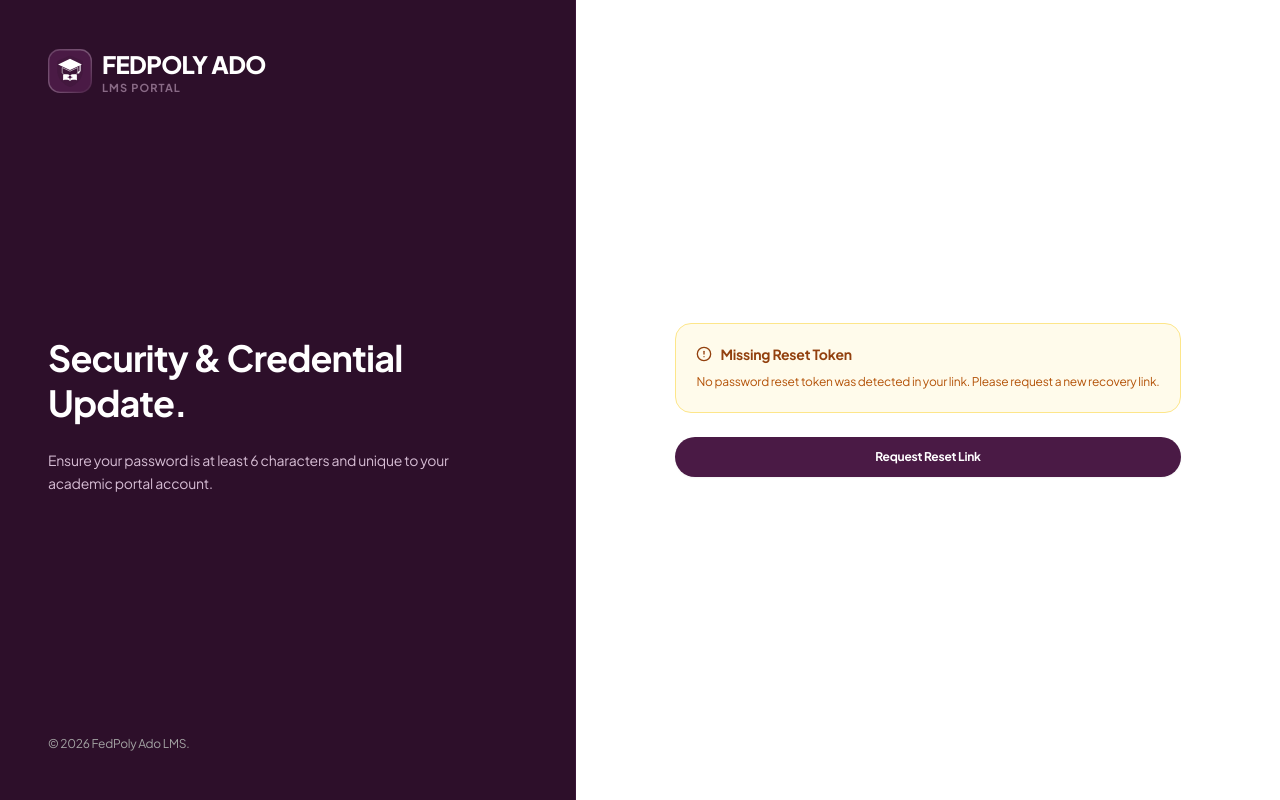
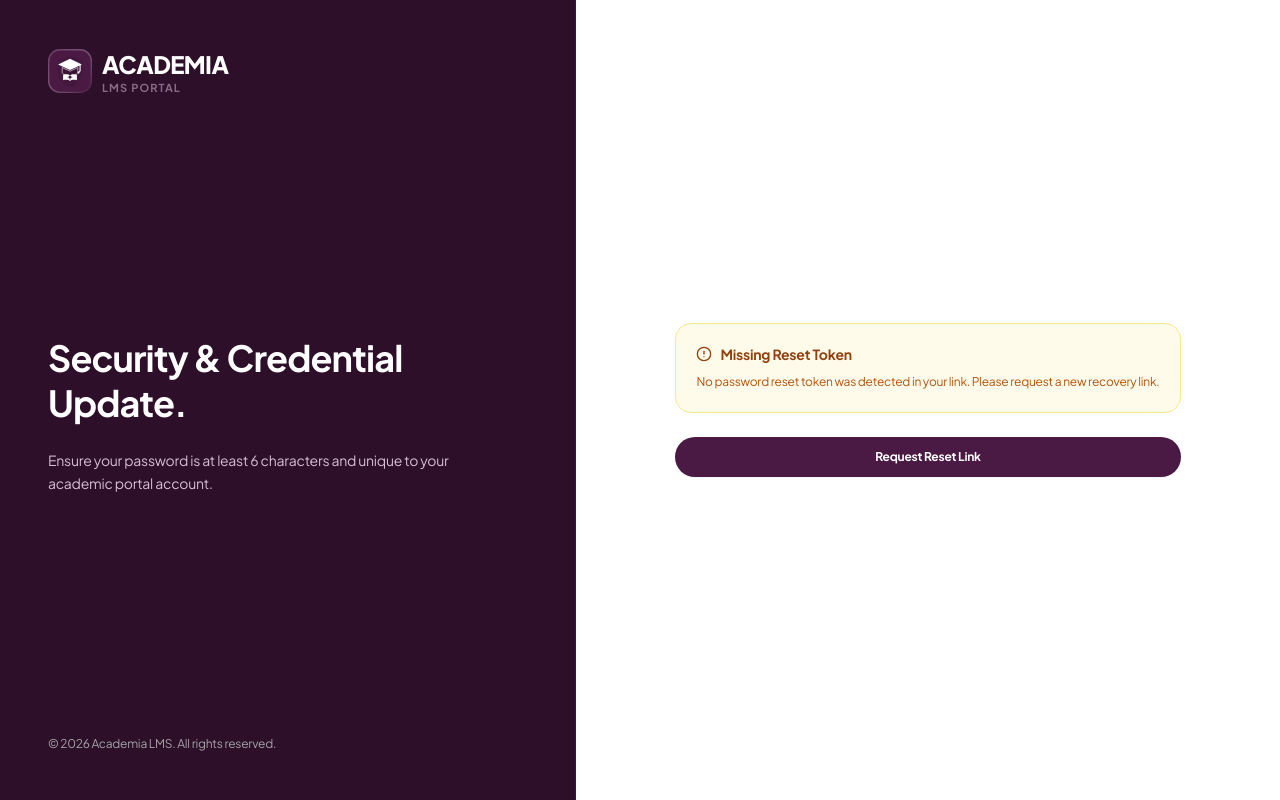
Before and after one commit to midexol/LMS, a Next.js app: page /reset-password in a window 1280 px wide. Built offline with nearby package versions, Linux system fonts and the light colour scheme; no server answers.

Commit message:
fix(branding): restore brand name to Academia and attribute Federal Polytechnic Ado-Ekiti in footer

```diff
--- a/src/app/LandingPage.tsx
+++ b/src/app/LandingPage.tsx
@@ -546,12 +546,15 @@ export function LandingPage({
             <div className="col-span-2 space-y-4">
               <div className="flex items-center gap-3">
                 <div className="w-9 h-9 rounded-2xl bg-[#4A1A45] flex items-center justify-center text-white font-bold text-lg shadow-sm">
-                  F
+                  A
                 </div>
-                <span className="font-black text-xl text-white tracking-tight">FEDPOLY ADO</span>
+                <span className="font-black text-xl text-white tracking-tight">ACADEMIA</span>
               </div>
               <p className="text-xs leading-relaxed max-w-sm text-neutral-400">
-                The Federal Polytechnic, Ado-Ekiti Learning Management System combining structured polytechnic curricula, automated evaluation, and comprehensive academic telemetry.
+                Academia is a modern polytechnic learning management system combining structured curricula, automated evaluation, and comprehensive academic telemetry.
+              </p>
+              <p className="text-[11px] font-semibold text-[#D6BDD4]">
+                A product of The Federal Polytechnic, Ado-Ekiti
               </p>
             </div>
 
@@ -614,7 +617,7 @@ export function LandingPage({
 
           {/* Subfooter */}
           <div className="pt-8 border-t border-[#3B1537] flex flex-col sm:flex-row items-center justify-between gap-4 text-xs">
-            <p>&copy; {new Date().getFullYear()} The Federal Polytechnic, Ado-Ekiti. All rights reserved.</p>
+            <p>&copy; {new Date().getFullYear()} Academia LMS. A product of The Federal Polytechnic, Ado-Ekiti. All rights reserved.</p>
             <div className="flex flex-wrap items-center gap-6">
               <button onClick={() => setPolicyModal("privacy")} className="hover:text-white transition-colors">
                 Privacy Policy
@@ -651,7 +654,7 @@ export function LandingPage({
                 <h3 className="font-heading font-bold text-2xl text-black">Academic Integrity Policy</h3>
                 <div className="text-xs text-neutral-600 space-y-3 leading-relaxed">
                   <p>
-                    Federal Polytechnic Ado-Ekiti LMS is grounded in rigorous collegiate scholarship. Every course enforces our <strong>Single Active Enrollment Lock</strong>, guaranteeing students maintain deep, unfragmented immersion in their studies.
+                    Academia LMS is grounded in rigorous collegiate scholarship. Every course enforces our <strong>Single Active Enrollment Lock</strong>, guaranteeing students maintain deep, unfragmented immersion in their studies.
                   </p>
                   <p>
                     All assignments undergo automated rubric benchmarking. Work must meet or exceed a strict <strong>70% mastery standard</strong> to unlock subsequent lessons.
@@ -687,7 +690,7 @@ export function LandingPage({
                 <h3 className="font-heading font-bold text-2xl text-black">Terms of Service</h3>
                 <div className="text-xs text-neutral-600 space-y-3 leading-relaxed">
                   <p>
-                    By registering for FedPoly Ado LMS, you commit to maintaining authentic academic conduct across all lecture coursework, discussion forums, and evaluations.
+                    By registering for Academia LMS, you commit to maintaining authentic academic conduct across all lecture coursework, discussion forums, and evaluations.
                   </p>
                   <p>
                     Enrollment grants non-exclusive, personal access to instructional materials. Course materials, video assets, and rubric prompts may not be redistributed without institutional consent.
@@ -705,7 +708,7 @@ export function LandingPage({
                 <h3 className="font-heading font-bold text-2xl text-black">The Honor Code</h3>
                 <div className="text-xs text-neutral-600 space-y-3 leading-relaxed">
                   <div className="p-4 rounded-2xl bg-neutral-50 border border-neutral-200 italic text-neutral-800 text-sm font-medium">
-                    &ldquo;As a scholar at Federal Polytechnic Ado-Ekiti, I pledge to dedicate my complete attention to my active course, produce honest and rigorous academic work, and support the scholarly growth of my peers.&rdquo;
+                    &ldquo;As a scholar on Academia LMS, I pledge to dedicate my complete attention to my active course, produce honest and rigorous academic work, and support the scholarly growth of my peers.&rdquo;
                   </div>
                   <ul className="space-y-1.5 list-disc pl-4 text-neutral-600">
                     <li>One active course focus until verified completion.</li>
@@ -737,7 +740,7 @@ export function LandingPage({
                 <h3 className="font-heading font-bold text-2xl text-black">Accessibility Statement</h3>
                 <div className="text-xs text-neutral-600 space-y-3 leading-relaxed">
                   <p>
-                    FedPoly Ado LMS is engineered to comply with WCAG 2.1 Level AA specifications. We prioritize high contrast, legible typography, keyboard accessibility, and screen reader compatibility.
+                    Academia LMS is engineered to comply with WCAG 2.1 Level AA specifications. We prioritize high contrast, legible typography, keyboard accessibility, and screen reader compatibility.
                   </p>
                   <p>
                     If you encounter any accessibility barrier, our academic support team is dedicated to providing tailored accommodations.
--- a/src/app/api/auth/verify-email/route.ts
+++ b/src/app/api/auth/verify-email/route.ts
@@ -70,7 +70,7 @@ export async function POST(req: Request) {
 
     return NextResponse.json({
       success: true,
-      message: "Email verified successfully! Welcome to FEDPOLY ADO LMS.",
+      message: "Email verified successfully! Welcome to ACADEMIA LMS.",
       user: {
         id: updatedUser.id,
         name: updatedUser.name,
--- a/src/app/forgot-password/page.tsx
+++ b/src/app/forgot-password/page.tsx
@@ -52,7 +52,7 @@ export default function ForgotPasswordPage() {
         </div>
 
         <div className="relative text-xs text-neutral-400">
-          © {new Date().getFullYear()} FedPoly Ado LMS.
+          &copy; {new Date().getFullYear()} Academia LMS. All rights reserved.
         </div>
       </div>
 
--- a/src/app/layout.tsx
+++ b/src/app/layout.tsx
@@ -3,8 +3,8 @@ import "./globals.css";
 import { PrivyClientProvider } from "@/components/providers/PrivyClientProvider";
 
 export const metadata: Metadata = {
-  title: "FEDPOLY ADO LMS - Federal Polytechnic Ado-Ekiti",
-  description: "Official Federal Polytechnic Ado-Ekiti Learning Management System featuring single course progression, accredited curriculum, and instructor evaluation studio.",
+  title: "Academia LMS - The Premier E-Learning Platform",
+  description: "Academia is a modern polytechnic learning management system featuring single course progression, accredited curriculum, and instructor evaluation studio. A product of The Federal Polytechnic, Ado-Ekiti.",
   icons: {
     icon: "/icon.svg",
     shortcut: "/icon.svg",
--- a/src/app/login/page.tsx
+++ b/src/app/login/page.tsx
@@ -69,7 +69,7 @@ export default function LoginPage() {
           </div>
         </div>
 
-        <p className="relative text-neutral-400 text-xs">&copy; {new Date().getFullYear()} FedPoly Ado LMS. All rights reserved.</p>
+        <p className="relative text-neutral-400 text-xs">&copy; {new Date().getFullYear()} Academia LMS. All rights reserved.</p>
       </div>
 
       {/* Right panel — Form */}
--- a/src/app/not-found.tsx
+++ b/src/app/not-found.tsx
@@ -98,7 +98,7 @@ export default function NotFound() {
 
         {/* Footer info */}
         <p className="text-[11px] text-neutral-400 font-mono">
-          Status: 404_HTTP_NOT_FOUND &bull; FedPoly Ado LMS Portal
+          Status: 404_HTTP_NOT_FOUND &bull; Academia LMS Portal
         </p>
       </div>
     </div>
--- a/src/app/reset-password/page.tsx
+++ b/src/app/reset-password/page.tsx
@@ -83,7 +83,7 @@ function ResetPasswordForm() {
           Set New Password
         </h1>
         <p className="text-neutral-500 text-xs mt-1">
-          Choose a secure password for your FedPoly Ado LMS account.
+          Choose a secure password for your Academia LMS account.
         </p>
       </div>
 
@@ -188,7 +188,7 @@ export default function ResetPasswordPage() {
         </div>
 
         <div className="relative text-xs text-neutral-400">
-          © {new Date().getFullYear()} FedPoly Ado LMS.
+          &copy; {new Date().getFullYear()} Academia LMS. All rights reserved.
         </div>
       </div>
 
--- a/src/app/signup/page.tsx
+++ b/src/app/signup/page.tsx
@@ -102,7 +102,7 @@ export default function SignupPage() {
           </div>
         </div>
 
-        <p className="relative text-neutral-400 text-xs">&copy; {new Date().getFullYear()} FedPoly Ado LMS. All rights reserved.</p>
+        <p className="relative text-neutral-400 text-xs">&copy; {new Date().getFullYear()} Academia LMS. All rights reserved.</p>
       </div>
 
       {/* Right panel — Form */}
--- a/src/app/verify-email/page.tsx
+++ b/src/app/verify-email/page.tsx
@@ -190,7 +190,7 @@ function VerifyEmailContent() {
 
       {/* Footer */}
       <div className="text-center py-4 text-[11px] text-neutral-400">
-        &copy; {new Date().getFullYear()} Federal Polytechnic Ado-Ekiti LMS. All rights reserved.
+        &copy; {new Date().getFullYear()} ACADEMIA LMS. All rights reserved.
       </div>
     </div>
   );
--- a/src/components/ui/BrandLogo.tsx
+++ b/src/components/ui/BrandLogo.tsx
@@ -5,7 +5,7 @@ import Link from "next/link";
 
 export function AcademiaLogoIcon({ className = "w-8 h-8" }: { className?: string }) {
   return (
-    <svg viewBox="0 0 48 48" fill="none" xmlns="http://www.w3.org/2000/svg" className={className} aria-label="FedPoly Ado Crest">
+    <svg viewBox="0 0 48 48" fill="none" xmlns="http://www.w3.org/2000/svg" className={className} aria-label="Academia Crest">
       {/* Outer rounded container with FedPoly purple background */}
       <rect width="48" height="48" rx="13" fill="#4A1A45" />
       <rect x="0.75" y="0.75" width="46.5" height="46.5" rx="12.25" stroke="url(#brand_border_grad)" strokeWidth="1.5" strokeOpacity="0.4" />
@@ -71,7 +71,7 @@ export function BrandLogo({
             variant === "light" ? "text-white" : "text-[#4A1A45]"
           }`}
         >
-          FEDPOLY ADO
+          ACADEMIA
         </span>
         {showSubtitle && (
           <span className={`font-bold tracking-widest uppercase text-[#896A86] mt-0.5 ${subSize}`}>
--- a/src/lib/mail/templates.ts
+++ b/src/lib/mail/templates.ts
@@ -46,7 +46,7 @@ export function getEnrollmentEmailTemplate(data: EnrollmentEmailData): { subject
     html: `
       <div style="font-family: -apple-system, BlinkMacSystemFont, 'Segoe UI', Roboto, Helvetica, Arial, sans-serif; max-width: 600px; margin: 0 auto; padding: 24px; border: 1px solid #e5e5e5; border-radius: 16px; background-color: #ffffff; color: #000000;">
         <div style="border-bottom: 2px solid #4A1A45; padding-bottom: 16px; margin-bottom: 20px;">
-          <h1 style="color: #4A1A45; font-size: 20px; font-weight: 800; margin: 0; letter-spacing: -0.5px;">FEDPOLY ADO LMS</h1>
+          <h1 style="color: #4A1A45; font-size: 20px; font-weight: 800; margin: 0; letter-spacing: -0.5px;">ACADEMIA LMS</h1>
           <p style="color: #4A1A45; font-size: 12px; font-weight: 700; margin: 4px 0 0 0; text-transform: uppercase;">Official Enrollment Notice</p>
         </div>
         <p style="color: #333333; font-size: 15px; line-height: 1.6;">Hello <strong>${data.studentName}</strong>,</p>
@@ -68,7 +68,7 @@ export function getGradeEmailTemplate(data: GradeEmailData): { subject: string;
     html: `
       <div style="font-family: -apple-system, BlinkMacSystemFont, 'Segoe UI', Roboto, Helvetica, Arial, sans-serif; max-width: 600px; margin: 0 auto; padding: 24px; border: 1px solid #e5e5e5; border-radius: 16px; background-color: #ffffff; color: #000000;">
         <div style="border-bottom: 2px solid #4A1A45; padding-bottom: 16px; margin-bottom: 20px;">
-          <h1 style="color: #4A1A45; font-size: 20px; font-weight: 800; margin: 0; letter-spacing: -0.5px;">FEDPOLY ADO LMS</h1>
+          <h1 style="color: #4A1A45; font-size: 20px; font-weight: 800; margin: 0; letter-spacing: -0.5px;">ACADEMIA LMS</h1>
           <p style="color: #4A1A45; font-size: 12px; font-weight: 700; margin: 4px 0 0 0; text-transform: uppercase;">Assignment Evaluation</p>
         </div>
         <p style="color: #333333; font-size: 15px; line-height: 1.6;">Hello <strong>${data.studentName}</strong>,</p>
@@ -95,7 +95,7 @@ export function getGradeOverrideEmailTemplate(data: GradeOverrideEmailData): { s
     html: `
       <div style="font-family: -apple-system, BlinkMacSystemFont, 'Segoe UI', Roboto, Helvetica, Arial, sans-serif; max-width: 600px; margin: 0 auto; padding: 24px; border: 1px solid #e5e5e5; border-radius: 16px; background-color: #ffffff; color: #000000;">
         <div style="border-bottom: 2px solid #4A1A45; padding-bottom: 16px; margin-bottom: 20px;">
-          <h1 style="color: #4A1A45; font-size: 20px; font-weight: 800; margin: 0; letter-spacing: -0.5px;">FEDPOLY ADO LMS</h1>
+          <h1 style="color: #4A1A45; font-size: 20px; font-weight: 800; margin: 0; letter-spacing: -0.5px;">ACADEMIA LMS</h1>
           <p style="color: #4A1A45; font-size: 12px; font-weight: 700; margin: 4px 0 0 0; text-transform: uppercase;">Instructor Grade Review</p>
         </div>
         <p style="color: #333333; font-size: 15px; line-height: 1.6;">Hello <strong>${data.studentName}</strong>,</p>
@@ -127,7 +127,7 @@ export function getAnnouncementEmailTemplate(data: AnnouncementEmailData): { sub
     html: `
       <div style="font-family: -apple-system, BlinkMacSystemFont, 'Segoe UI', Roboto, Helvetica, Arial, sans-serif; max-width: 600px; margin: 0 auto; padding: 24px; border: 1px solid #e5e5e5; border-radius: 16px; background-color: #ffffff; color: #000000;">
         <div style="border-bottom: 2px solid #4A1A45; padding-bottom: 16px; margin-bottom: 20px;">
-          <h1 style="color: #4A1A45; font-size: 20px; font-weight: 800; margin: 0; letter-spacing: -0.5px;">FEDPOLY ADO LMS</h1>
+          <h1 style="color: #4A1A45; font-size: 20px; font-weight: 800; margin: 0; letter-spacing: -0.5px;">ACADEMIA LMS</h1>
           <p style="color: #4A1A45; font-size: 12px; font-weight: 700; margin: 4px 0 0 0; text-transform: uppercase;">New Course Announcement</p>
         </div>
         <p style="color: #333333; font-size: 15px; line-height: 1.6;">Hello <strong>${data.studentName}</strong>,</p>
@@ -150,7 +150,7 @@ export function getCourseUpdateEmailTemplate(data: CourseUpdateEmailData): { sub
     html: `
       <div style="font-family: -apple-system, BlinkMacSystemFont, 'Segoe UI', Roboto, Helvetica, Arial, sans-serif; max-width: 600px; margin: 0 auto; padding: 24px; border: 1px solid #e5e5e5; border-radius: 16px; background-color: #ffffff; color: #000000;">
         <div style="border-bottom: 2px solid #4A1A45; padding-bottom: 16px; margin-bottom: 20px;">
-          <h1 style="color: #4A1A45; font-size: 20px; font-weight: 800; margin: 0; letter-spacing: -0.5px;">FEDPOLY ADO LMS</h1>
+          <h1 style="color: #4A1A45; font-size: 20px; font-weight: 800; margin: 0; letter-spacing: -0.5px;">ACADEMIA LMS</h1>
           <p style="color: #4A1A45; font-size: 12px; font-weight: 700; margin: 4px 0 0 0; text-transform: uppercase;">Curriculum &amp; Materials Update</p>
         </div>
         <p style="color: #333333; font-size: 15px; line-height: 1.6;">Hello <strong>${data.studentName}</strong>,</p>
@@ -172,7 +172,7 @@ export function getCompletionEmailTemplate(data: CompletionEmailData): { subject
     html: `
       <div style="font-family: -apple-system, BlinkMacSystemFont, 'Segoe UI', Roboto, Helvetica, Arial, sans-serif; max-width: 600px; margin: 0 auto; padding: 24px; border: 1px solid #e5e5e5; border-radius: 16px; background-color: #ffffff; color: #000000;">
         <div style="border-bottom: 2px solid #4A1A45; padding-bottom: 16px; margin-bottom: 20px;">
-          <h1 style="color: #4A1A45; font-size: 20px; font-weight: 800; margin: 0; letter-spacing: -0.5px;">FEDPOLY ADO LMS</h1>
+          <h1 style="color: #4A1A45; font-size: 20px; font-weight: 800; margin: 0; letter-spacing: -0.5px;">ACADEMIA LMS</h1>
           <p style="color: #4A1A45; font-size: 12px; font-weight: 700; margin: 4px 0 0 0; text-transform: uppercase;">Official Course Completion</p>
         </div>
         <p style="color: #333333; font-size: 15px; line-height: 1.6;">Hearty congratulations, <strong>${data.studentName}</strong>!</p>
@@ -198,15 +198,15 @@ export interface PasswordResetEmailData {
 
 export function getPasswordResetEmailTemplate(data: PasswordResetEmailData): { subject: string; html: string } {
   return {
-    subject: "Reset Your Account Password - FEDPOLY ADO LMS",
+    subject: "Reset Your Account Password - ACADEMIA LMS",
     html: `
       <div style="font-family: -apple-system, BlinkMacSystemFont, 'Segoe UI', Roboto, Helvetica, Arial, sans-serif; max-width: 600px; margin: 0 auto; padding: 24px; border: 1px solid #e5e5e5; border-radius: 16px; background-color: #ffffff; color: #000000;">
         <div style="border-bottom: 2px solid #4A1A45; padding-bottom: 16px; margin-bottom: 20px;">
-          <h1 style="color: #4A1A45; font-size: 20px; font-weight: 800; margin: 0; letter-spacing: -0.5px;">FEDPOLY ADO LMS</h1>
+          <h1 style="color: #4A1A45; font-size: 20px; font-weight: 800; margin: 0; letter-spacing: -0.5px;">ACADEMIA LMS</h1>
           <p style="color: #4A1A45; font-size: 12px; font-weight: 700; margin: 4px 0 0 0; text-transform: uppercase;">Security Notification</p>
         </div>
         <p style="color: #333333; font-size: 15px; line-height: 1.6;">Hello <strong>${data.userName}</strong>,</p>
-        <p style="color: #333333; font-size: 15px; line-height: 1.6;">We received a request to reset your password for your FEDPOLY ADO LMS account. Click the button below to choose a new password:</p>
+        <p style="color: #333333; font-size: 15px; line-height: 1.6;">We received a request to reset your password for your ACADEMIA LMS account. Click the button below to choose a new password:</p>
 
         <div style="text-align: center; margin: 32px 0;">
           <a href="${data.resetUrl}" style="background-color: #4A1A45; color: #ffffff; padding: 14px 28px; border-radius: 10px; font-weight: 700; font-size: 14px; text-decoration: none; display: inline-block;">Reset My Password</a>
@@ -229,17 +229,17 @@ export interface VerificationEmailData {
 
 export function getVerificationEmailTemplate(data: VerificationEmailData): { subject: string; html: string } {
   return {
-    subject: "Verify Your Email Address - FEDPOLY ADO LMS",
+    subject: "Verify Your Email Address - ACADEMIA LMS",
     html: `
       <div style="font-family: -apple-system, BlinkMacSystemFont, 'Segoe UI', Roboto, Helvetica, Arial, sans-serif; max-width: 600px; margin: 0 auto; padding: 32px 24px; border: 1px solid #e5e5e5; border-radius: 16px; background-color: #ffffff; color: #111111;">
         <div style="border-bottom: 2px solid #4A1A45; padding-bottom: 16px; margin-bottom: 24px;">
-          <h1 style="color: #4A1A45; font-size: 22px; font-weight: 800; margin: 0; letter-spacing: -0.5px;">FEDPOLY ADO LMS</h1>
+          <h1 style="color: #4A1A45; font-size: 22px; font-weight: 800; margin: 0; letter-spacing: -0.5px;">ACADEMIA LMS</h1>
           <p style="color: #4A1A45; font-size: 12px; font-weight: 700; margin: 4px 0 0 0; text-transform: uppercase;">Official Account Verification</p>
         </div>
 
         <p style="color: #222222; font-size: 15px; line-height: 1.6; margin: 0 0 12px 0;">Hello <strong>${data.userName}</strong>,</p>
         <p style="color: #444444; font-size: 14px; line-height: 1.6; margin: 0 0 20px 0;">
-          Welcome to the Federal Polytechnic Ado-Ekiti e-Learning Platform. To activate your student profile and enable course enrollments, please confirm your email address:
+          Welcome to ACADEMIA LMS. To activate your student profile and enable course enrollments, please confirm your email address:
         </p>
 
         <div style="text-align: center; margin: 32px 0;">
@@ -268,11 +268,11 @@ export interface WelcomeEmailData {
 
 export function getWelcomeEmailTemplate(data: WelcomeEmailData): { subject: string; html: string } {
   return {
-    subject: "Welcome to FEDPOLY ADO LMS - Account Verified",
+    subject: "Welcome to ACADEMIA LMS - Account Verified",
     html: `
       <div style="font-family: -apple-system, BlinkMacSystemFont, 'Segoe UI', Roboto, Helvetica, Arial, sans-serif; max-width: 600px; margin: 0 auto; padding: 32px 24px; border: 1px solid #e5e5e5; border-radius: 16px; background-color: #ffffff; color: #111111;">
         <div style="background: linear-gradient(135deg, #2D0F2A 0%, #4A1A45 100%); padding: 32px 24px; border-radius: 12px; text-align: center; color: #ffffff; margin-bottom: 24px;">
-          <h1 style="color: #ffffff; font-size: 24px; font-weight: 800; margin: 0; letter-spacing: -0.5px;">Welcome to FEDPOLY ADO LMS</h1>
+          <h1 style="color: #ffffff; font-size: 24px; font-weight: 800; margin: 0; letter-spacing: -0.5px;">Welcome to ACADEMIA LMS</h1>
           <p style="color: #e5bce2; font-size: 13px; font-weight: 600; margin-top: 6px; text-transform: uppercase;">Official Student Onboarding</p>
         </div>
 
@@ -311,7 +311,7 @@ export function getWelcomeEmailTemplate(data: WelcomeEmailData): { subject: stri
 
         <div style="border-top: 1px solid #eeeeee; padding-top: 20px; text-align: center;">
           <p style="color: #999999; font-size: 11px; margin: 0;">
-            Federal Polytechnic Ado-Ekiti &bull; Directorate of Digital Learning &amp; Academic Services
+            Academia LMS &bull; A product of The Federal Polytechnic, Ado-Ekiti
           </p>
         </div>
       </div>
```
